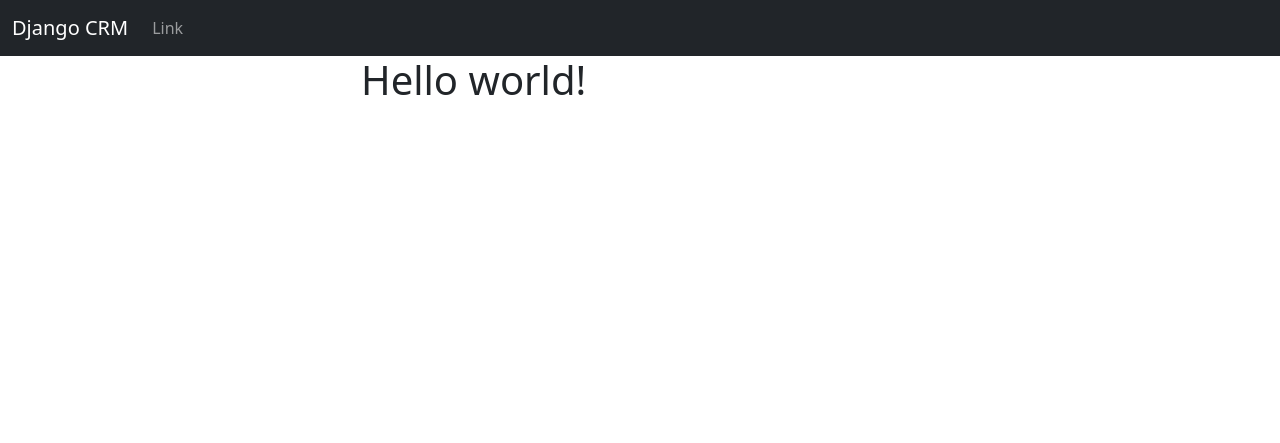
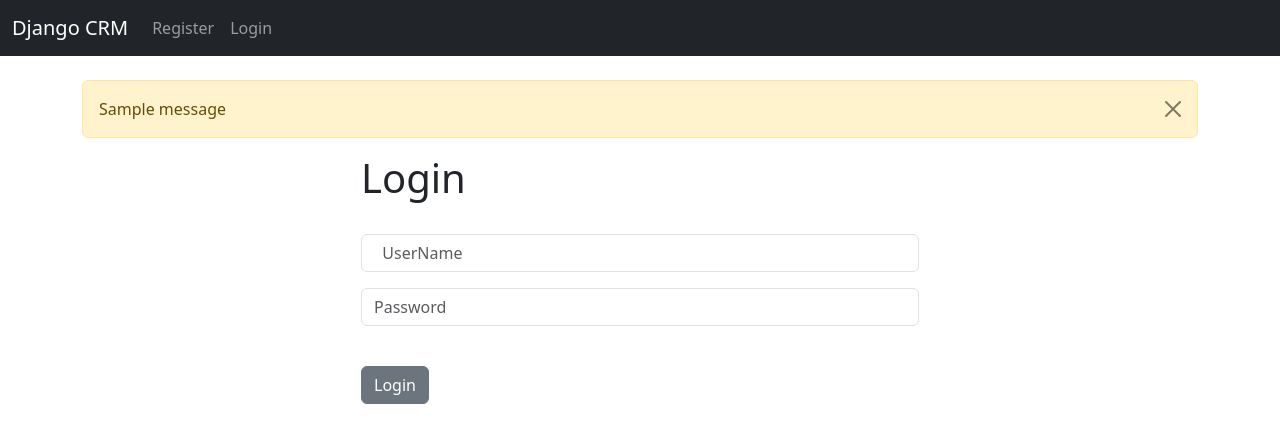
Before and after one commit to Bhavya418/Django-CRM, a Django app: page / in a window 1280 px wide. Shown: the top 443 px of the page. Run offline with Django 5.2, Linux system fonts and the light colour scheme; tables that the repository leaves empty hold one stand-in row (values such as "Sample post"); one stand-in notice (Sample message) is shown.

Commit message:
Next commint

```diff
--- a/website/templates/base.html
+++ b/website/templates/base.html
@@ -1,19 +1,37 @@
-<!doctype html>
+<!DOCTYPE html>
 <html lang="en">
   <head>
-    <meta charset="utf-8">
-    <meta name="viewport" content="width=device-width, initial-scale=1">
+    <meta charset="utf-8" />
+    <meta name="viewport" content="width=device-width, initial-scale=1" />
     <title>Django CRM</title>
-    <link href="https://cdn.jsdelivr.net/npm/bootstrap@5.3.2/dist/css/bootstrap.min.css" rel="stylesheet" integrity="sha384-T3c6CoIi6uLrA9TneNEoa7RxnatzjcDSCmG1MXxSR1GAsXEV/Dwwykc2MPK8M2HN" crossorigin="anonymous">
+    <link
+      href="https://cdn.jsdelivr.net/npm/bootstrap@5.3.2/dist/css/bootstrap.min.css"
+      rel="stylesheet"
+      integrity="sha384-T3c6CoIi6uLrA9TneNEoa7RxnatzjcDSCmG1MXxSR1GAsXEV/Dwwykc2MPK8M2HN"
+      crossorigin="anonymous"
+    />
   </head>
   <body>
     {% include "navbar.html" %}
-    <div class='container'>
+    <div class="container">
+      <br />
+      {% if messages%}
+        {% for message in messages %}
+          <div class="alert alert-warning alert-dismissible fade show" role="alert">
+            {{message}}
+            <button type="button" class="btn-close" data-bs-dismiss="alert" aria-label="Close"></button>
+          </div>
+        {% endfor %}
+      {% endif %}
+      {% block content %}
 
-    {% block content %}
-    {% endblock %}
+      {% endblock %}
     </div>
 
-    <script src="https://cdn.jsdelivr.net/npm/bootstrap@5.3.2/dist/js/bootstrap.bundle.min.js" integrity="sha384-C6RzsynM9kWDrMNeT87bh95OGNyZPhcTNXj1NW7RuBCsyN/o0jlpcV8Qyq46cDfL" crossorigin="anonymous"></script>
+    <script
+      src="https://cdn.jsdelivr.net/npm/bootstrap@5.3.2/dist/js/bootstrap.bundle.min.js"
+      integrity="sha384-C6RzsynM9kWDrMNeT87bh95OGNyZPhcTNXj1NW7RuBCsyN/o0jlpcV8Qyq46cDfL"
+      crossorigin="anonymous"
+    ></script>
   </body>
 </html>
--- a/website/templates/home.html
+++ b/website/templates/home.html
@@ -1,9 +1,36 @@
 {% extends 'base.html' %}
 {% block content %}
 
+
+
+{% if user.is_authenticated %}
+
+<h1> Hello World</h1>
+
+{% else %}
+
 <div class="col-md-6 offset-md-3">
 
-<h1> Hello world!</h1>
+<h1> Login</h1>
+<br/>
+<form method ="POST" action ="{% url 'home' %}">
+   {% csrf_token %}
+        <div class="mb-3">
+
+          <input type="text" class="form-control"  name="username" placeholder="  UserName" required>
+
+        </div>
+        <div class="mb-3">
+
+          <input type="password" class="form-control" name="password" placeholder="Password"  required>
+        </div>
+        <br/>
+        <button type="submit" class="btn btn-secondary">Login</button>
+
+</form>
+
 
 </div>
+{% endif %}
+
 {% endblock %}
--- a/website/templates/navbar.html
+++ b/website/templates/navbar.html
@@ -7,10 +7,19 @@
       <div class="collapse navbar-collapse" id="navbarSupportedContent">
         <ul class="navbar-nav me-auto mb-2 mb-lg-0">
 
+          {% if user.is_authenticated %}
+
+            <li class="nav-item">
+            <a class="nav-link" href="{% url 'logout' %}">Logout</a>
+          </li>
+          {% else %}
           <li class="nav-item">
-            <a class="nav-link" href="#">Link</a>
+            <a class="nav-link" href="{% url 'register' %}">Register</a>
           </li>
-
+          <li class="nav-item">
+            <a class="nav-link" href="{% url 'home' %}">Login</a>
+          </li>
+          {% endif %}
 
         </ul>
 
--- /dev/null
+++ b/website/templates/register.html
@@ -0,0 +1,5 @@
+{% extends 'base.html' %}
+{% block content %}
+
+<h1>Register</h1>
+{% endblock %}
--- a/website/urls.py
+++ b/website/urls.py
@@ -3,7 +3,9 @@ from django.urls import path
 
 urlpatterns = [
     path('',views.home,name='home'),
-    path('login/',views.login_user,name='login'),
+    # path('login/',views.login_user,name='login'),
     path('logout/',views.logout_user,name='logout'),
+    path('register/',views.register_user,name='register'),
+
 
 ]
--- a/website/views.py
+++ b/website/views.py
@@ -1,14 +1,33 @@
-from django.shortcuts import render
+from django.shortcuts import render, redirect
 from django.contrib.auth import authenticate, login, logout
 from django.contrib import messages
 
 # Create your views here.
 
 def home(request):
-    return render(request,'home.html',{})
+    # Check to see if loggin in
+    if request.method == 'POST':
+        username = request.POST['username']
+        password = request.POST['password']
+        # Authenticate
+        user = authenticate(request, username = username, password = password)
+        if user is not None:
+            login(request, user)
+            messages.success(request, "You have been logged In!")
+            return redirect('home')
+        else:
+            messages.error(request, " There was an error Logging In. Please try again...")
+            return redirect('home')
+    else:
+        return render(request,'home.html',{})
 
-def login_user(request):
-    pass
+# def login_user(request):
+#     pass
 
 def logout_user(request):
-    pass
+    logout(request)
+    messages.success(request,"You have been logged out... ")
+    return redirect('home')
+
+def register_user(request):
+        return render(request,'register.html',{})
```
Also changed, not shown: website/forms.py (added, +30 -0 lines).
